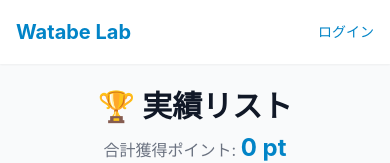
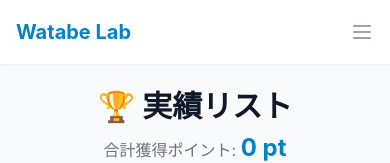
Before and after one commit to kasa021/watabe-lab-app, a React (Vite) app in the folder frontend/: page /achievements in a window 390 px wide. Shown: the top 163 px of the page. Built offline with nearby package versions, Linux system fonts and the light colour scheme; no server answers.

Commit message:
feat: スマホ表示時のハンバーガーメニューを実装

```diff
--- a/frontend/src/components/Layout.tsx
+++ b/frontend/src/components/Layout.tsx
@@ -1,14 +1,24 @@
 import { Link, Outlet, useLocation, useNavigate } from 'react-router-dom'
+import { useState } from 'react'
 
 export const Layout = () => {
   const location = useLocation()
   const navigate = useNavigate()
   const isLoggedIn = !!localStorage.getItem('token')
+  const [isMenuOpen, setIsMenuOpen] = useState(false)
 
   const handleLogout = () => {
     localStorage.removeItem('token')
     localStorage.removeItem('user')
     navigate('/login')
+  }
+
+  const toggleMenu = () => {
+    setIsMenuOpen(!isMenuOpen)
+  }
+
+  const closeMenu = () => {
+    setIsMenuOpen(false)
   }
 
   if (!isLoggedIn && location.pathname !== '/login') {
@@ -22,7 +32,7 @@ export const Layout = () => {
         <div className="max-w-7xl mx-auto px-4 sm:px-6 lg:px-8">
           <div className="flex justify-between h-16">
             <div className="flex">
-              <Link to="/" className="flex-shrink-0 flex items-center">
+              <Link to="/" className="flex-shrink-0 flex items-center" onClick={closeMenu}>
                 <span className="text-xl font-bold text-primary-600">Watabe Lab</span>
               </Link>
               {isLoggedIn && (
@@ -70,7 +80,7 @@ export const Layout = () => {
                 </div>
               )}
             </div>
-            <div className="flex items-center">
+            <div className="hidden sm:flex sm:items-center">
               {isLoggedIn ? (
                 <button
                   onClick={handleLogout}
@@ -87,8 +97,117 @@ export const Layout = () => {
                 </Link>
               )}
             </div>
+            <div className="-mr-2 flex items-center sm:hidden">
+              <button
+                onClick={toggleMenu}
+                type="button"
+                className="bg-white inline-flex items-center justify-center p-2 rounded-md text-gray-400 hover:text-gray-500 hover:bg-gray-100 focus:outline-none focus:ring-2 focus:ring-offset-2 focus:ring-primary-500"
+                aria-controls="mobile-menu"
+                aria-expanded="false"
+              >
+                <span className="sr-only">Open main menu</span>
+                {!isMenuOpen ? (
+                  <svg
+                    className="block h-6 w-6"
+                    xmlns="http://www.w3.org/2000/svg"
+                    fill="none"
+                    viewBox="0 0 24 24"
+                    stroke="currentColor"
+                    aria-hidden="true"
+                  >
+                    <path
+                      strokeLinecap="round"
+                      strokeLinejoin="round"
+                      strokeWidth="2"
+                      d="M4 6h16M4 12h16M4 18h16"
+                    />
+                  </svg>
+                ) : (
+                  <svg
+                    className="block h-6 w-6"
+                    xmlns="http://www.w3.org/2000/svg"
+                    fill="none"
+                    viewBox="0 0 24 24"
+                    stroke="currentColor"
+                    aria-hidden="true"
+                  >
+                    <path
+                      strokeLinecap="round"
+                      strokeLinejoin="round"
+                      strokeWidth="2"
+                      d="M6 18L18 6M6 6l12 12"
+                    />
+                  </svg>
+                )}
+              </button>
+            </div>
           </div>
         </div>
+
+        {/* Mobile menu, show/hide based on menu state. */}
+        {isLoggedIn && isMenuOpen && (
+          <div className="sm:hidden" id="mobile-menu">
+            <div className="pt-2 pb-3 space-y-1">
+              <Link
+                to="/"
+                onClick={closeMenu}
+                className={`${
+                  location.pathname === '/'
+                    ? 'bg-primary-50 border-primary-500 text-primary-700'
+                    : 'border-transparent text-gray-500 hover:bg-gray-50 hover:border-gray-300 hover:text-gray-700'
+                } block pl-3 pr-4 py-2 border-l-4 text-base font-medium`}
+              >
+                ホーム
+              </Link>
+              <Link
+                to="/ranking"
+                onClick={closeMenu}
+                className={`${
+                  location.pathname === '/ranking'
+                    ? 'bg-primary-50 border-primary-500 text-primary-700'
+                    : 'border-transparent text-gray-500 hover:bg-gray-50 hover:border-gray-300 hover:text-gray-700'
+                } block pl-3 pr-4 py-2 border-l-4 text-base font-medium`}
+              >
+                ランキング
+              </Link>
+              <Link
+                to="/achievements"
+                onClick={closeMenu}
+                className={`${
+                  location.pathname === '/achievements'
+                    ? 'bg-primary-50 border-primary-500 text-primary-700'
+                    : 'border-transparent text-gray-500 hover:bg-gray-50 hover:border-gray-300 hover:text-gray-700'
+                } block pl-3 pr-4 py-2 border-l-4 text-base font-medium`}
+              >
+                実績
+              </Link>
+              <Link
+                to="/profile"
+                onClick={closeMenu}
+                className={`${
+                  location.pathname === '/profile'
+                    ? 'bg-primary-50 border-primary-500 text-primary-700'
+                    : 'border-transparent text-gray-500 hover:bg-gray-50 hover:border-gray-300 hover:text-gray-700'
+                } block pl-3 pr-4 py-2 border-l-4 text-base font-medium`}
+              >
+                プロフィール
+              </Link>
+            </div>
+            <div className="pt-4 pb-4 border-t border-gray-200">
+               <div className="mt-3 space-y-1">
+                <button
+                  onClick={() => {
+                      handleLogout()
+                      closeMenu()
+                  }}
+                  className="block w-full text-left pl-3 pr-4 py-2 border-l-4 border-transparent text-base font-medium text-gray-500 hover:bg-gray-50 hover:border-gray-300 hover:text-gray-700"
+                >
+                  ログアウト
+                </button>
+              </div>
+            </div>
+          </div>
+        )}
       </header>
 
       <main className="flex-grow">
```
